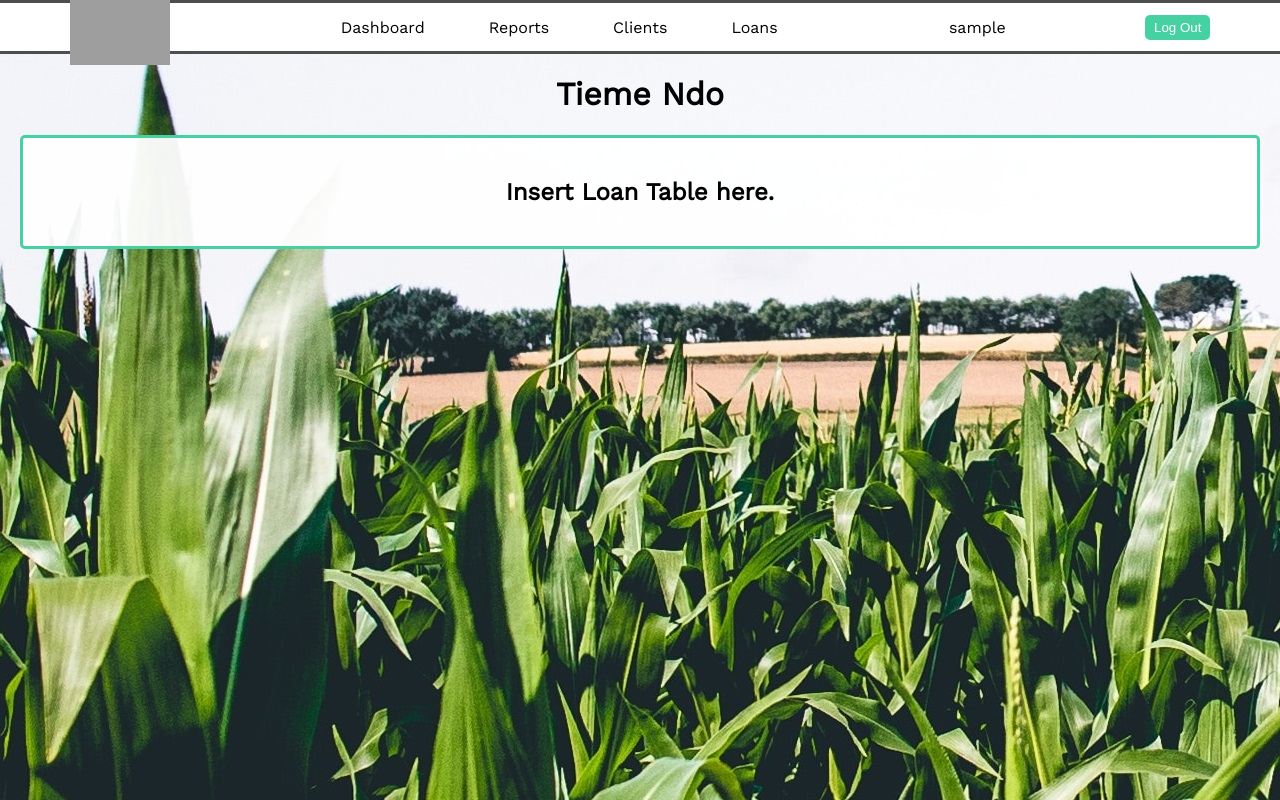
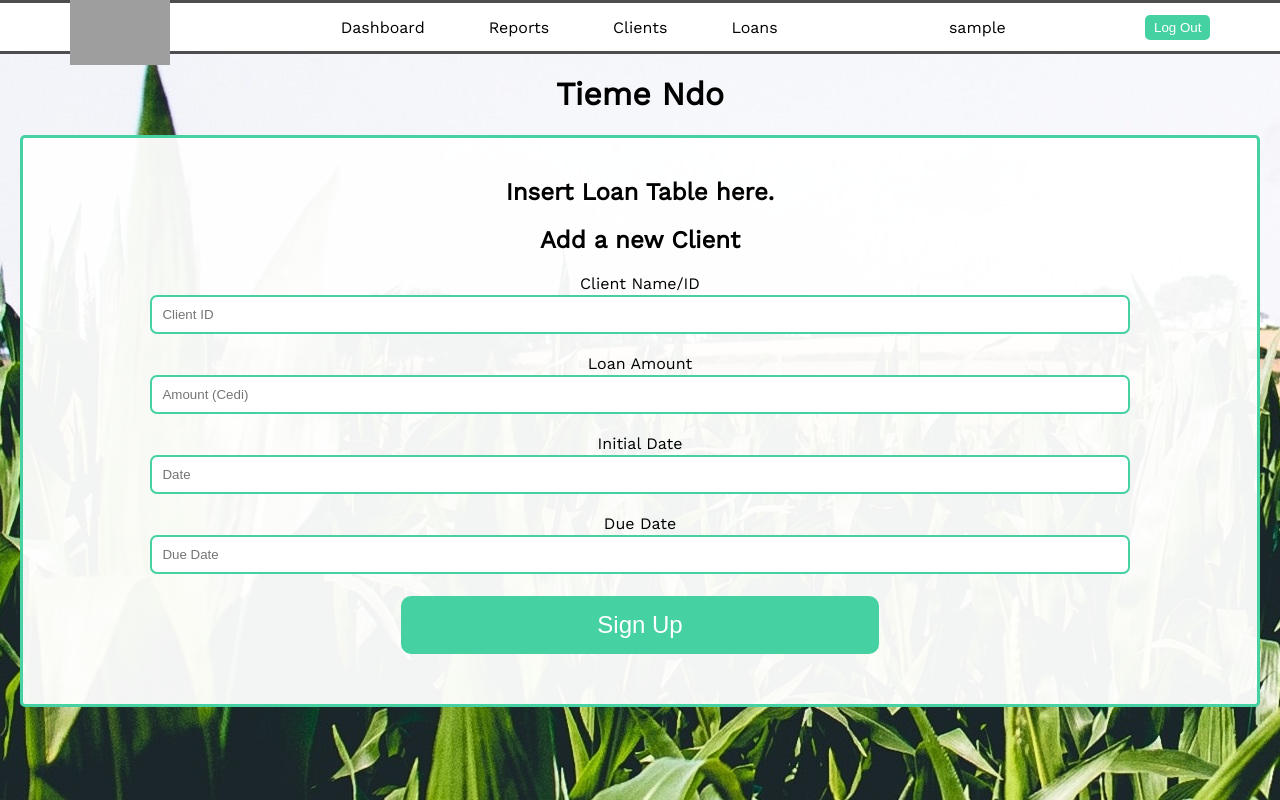
Before and after one commit to BuildWeek-Tieme-Ndo/FrontEnd, a React (Create React App) app: page /loans in a window 1280 px wide. Built offline with nearby package versions, Linux system fonts and the light colour scheme; sample sign-in values are in the browser's storage; grey boxes are pictures that could not be loaded.

Commit message:
Fixed authAxios problem to avoid 401 errors.

```diff
--- a/src/Components/ClientList.js
+++ b/src/Components/ClientList.js
@@ -1,6 +1,7 @@
 import React from 'react';
 import { useDispatch, connect } from 'react-redux';
 // import authAxios from '../utils/authaxios';
+import AddClientForm from './forms/AddClientForm';
 
 const ClientList = props => {
 
@@ -24,6 +25,7 @@ const ClientList = props => {
         <ul>
           <li>[map here]</li>
         </ul>
+        <AddClientForm />
     </div>
   );
 }
--- a/src/Components/Dashboard.js
+++ b/src/Components/Dashboard.js
@@ -1,25 +1,29 @@
-import React from 'react';
+import React, { useEffect } from 'react';
 import { useDispatch } from 'react-redux';
-import authAxios from '../utils/authaxios';
+import axiosWithAuth from '../utils/authaxios';
 
 const Dashboard = props => {
   const userName = localStorage.getItem("userName");
   const dispatch = useDispatch();
 
+  useEffect(() => {
   // -- Get loans --
-  authAxios.get('https://tiemendo.herokuapp.com/api/auth/loans')
+  axiosWithAuth().get('https://tiemendo.herokuapp.com/api/auth/loans')
     .then (res => {
-      console.log(res);
+      console.log(localStorage.getItem('token'));
       dispatch({
         type: 'LOANS_NEW_LIST',
         payload: res.data
       })
     })
-    .catch(err => console.log('Loan list error:', err)
+    .catch(err => {
+      console.log('Loan list error:', err.response);
+      console.log('token',localStorage.getItem('token'));
+    }
   );
 
   // -- Get clients --
-  authAxios.get('https://tiemendo.herokuapp.com/api/auth/clients')
+  axiosWithAuth().get('https://tiemendo.herokuapp.com/api/auth/clients')
   .then ( res => {
     console.log(res);
     dispatch({
@@ -29,6 +33,7 @@ const Dashboard = props => {
   })
   .catch(err => console.log('Client list error:', err)
   );
+  },[]);
 
   return (
     <div className="main-dashboard workspace">
--- a/src/Components/LoanList.js
+++ b/src/Components/LoanList.js
@@ -1,6 +1,8 @@
 import React from 'react';
 import { useDispatch, connect } from 'react-redux';
 // import authAxios from '../utils/authaxios';
+import AddLoanForm from './forms/AddLoanForm';
+
 
 const LoanList = props => {
   // const dispatch = useDispatch();
@@ -19,6 +21,7 @@ const LoanList = props => {
   return (
     <div className="workspace">
       <h2>Insert Loan Table here.</h2>
+      <AddLoanForm />
     </div>
   );
 }
--- a/src/Components/forms/AddLoanForm.js
+++ b/src/Components/forms/AddLoanForm.js
@@ -1,18 +1,20 @@
 import React, { useEffect } from 'react';
 import { withFormik, Form, Field, ErrorMessage } from 'formik';
 import authAxios from '../../utils/authaxios';
+import * as Yup from 'yup';
+import axios from 'axios';
 
 const AddLoanForm = () => {
-
+  // console.log ("AddLoanForm Props:", props);
   const payload = {
-    client_id:  "",    // Required (not in form)
+    client_id:  "",    // Required
     loan_amt:   "",    // Required
     init_date:  "",    // Required
     due_date:   "",    // Required
   }
 
   const handleSubmit = (values, { setStatus }) => {
-     payload.client_id = localStorage.getItem('userID');
+    // payload.client_id = localStorage.getItem('userID');
     // authAxios call
     authAxios.put('https://tiemendo.herokuapp.com/api/', payload)
       .then(res => {
@@ -25,19 +27,28 @@ const AddLoanForm = () => {
       })
   };
 
+  // TODO: Change client ID to dropdown
   return (
     <div>
       <h2>Add a new Client</h2>
 
       <Form className='form'>
         <div className='flexDiv'>
+        <label/>Client Name/ID
+          <Field
+            className='field'
+            name='client_id'
+            type='number'
+            placeholder='Client ID'
+          />
+
           <label/>Loan Amount
           <Field
-             className='field'
-             name='loan-amt'
-             type='text'
-             placeholder='Amount'
-           />
+            className='field'
+            name='loan-amt'
+            type='text'
+            placeholder='Amount (Cedi)'
+          />
           <ErrorMessage name="loan_amt" component='p' className='error'/>
 
           <label/>Initial Date
@@ -68,8 +79,9 @@ const AddLoanForm = () => {
 
 //Using Formik -----------------------------------------------
 const FormikAddLoanForm = withFormik({
-  mapPropsToValues({ loan_amt, init_date, due_date, history }) {
+  mapPropsToValues({ client_id, loan_amt, init_date, due_date, history }) {
     return {
+      client_id: client_id || '',
       loan_amt: loan_amt || '',
       init_date: init_date || '',
       due_date: due_date || '',
--- a/src/components/Login.js
+++ b/src/components/Login.js
@@ -3,13 +3,14 @@ import LoginForm from './LoginForm'
 
 const Login = props => {
 
-  const fakeLogin = props => {  // TODO: Remove
-    localStorage.setItem('token', "Secret decoder ring.");
-  }
+  // const fakeLogin = props => {  // TODO: Remove
+  //   localStorage.setItem('token', "Secret decoder ring.");
+  // }
+  // <button onClick={fakeLogin}>Temporary Fake Login!</button>
 
   return (
     <div>
-      <button onClick={fakeLogin}>Temporary Fake Login!</button>
+
       <LoginForm history={props.history} />
     </div>
   )
--- a/src/utils/authaxios.js
+++ b/src/utils/authaxios.js
@@ -11,5 +11,5 @@ const axiosWithAuth = () => {
   });
 }
 
-const authAxios = axiosWithAuth();
-export default authAxios;
+// const authAxios = axiosWithAuth();
+export default axiosWithAuth;
```
